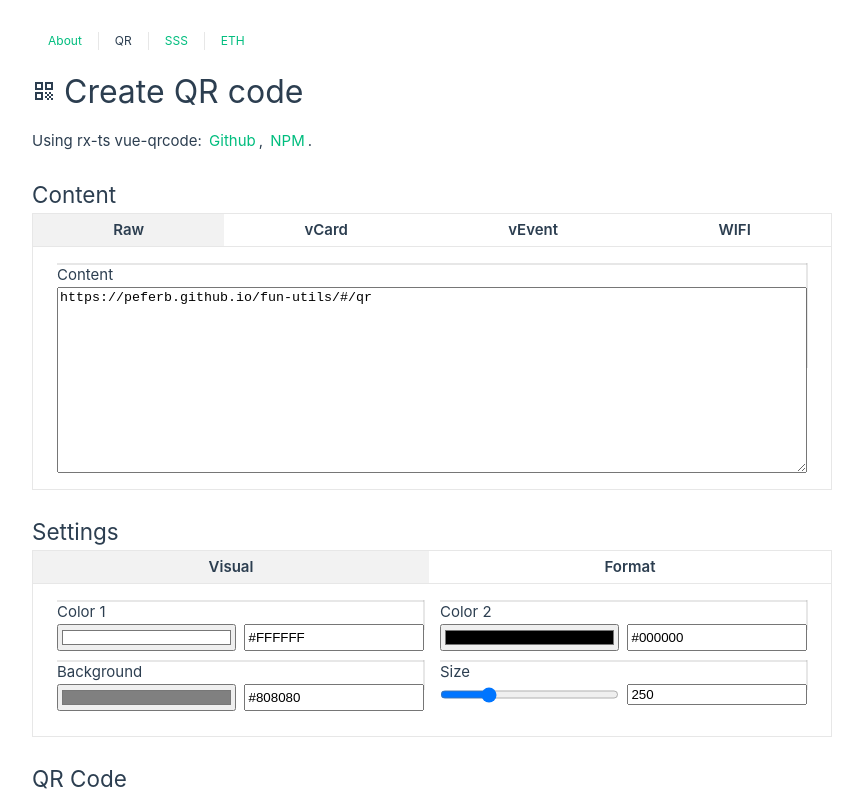
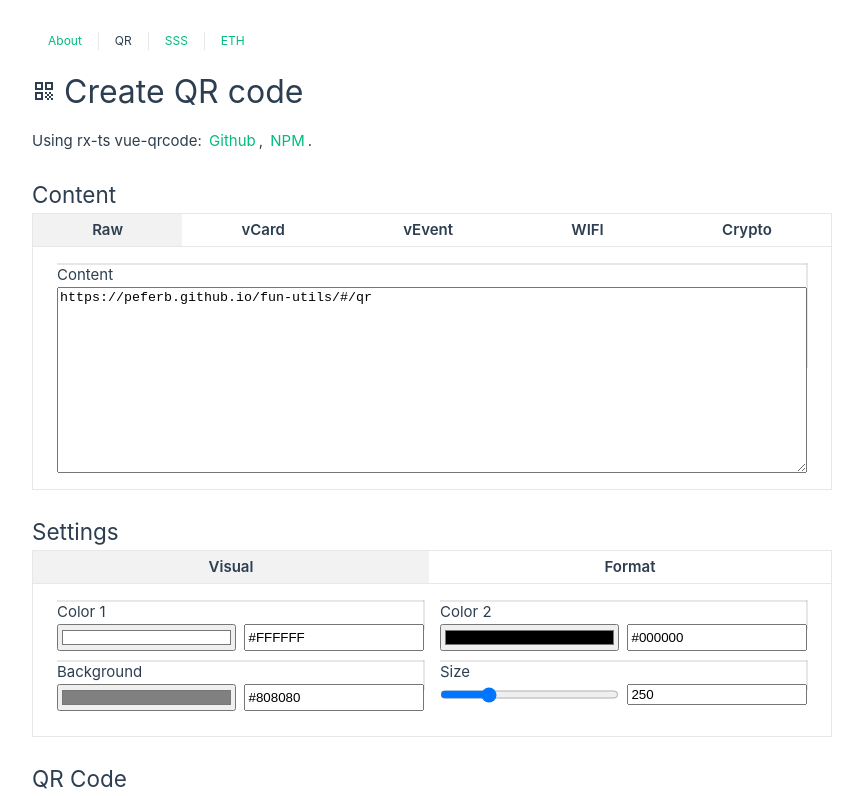
Before and after one commit to peferb/fun-utils, a Vue app: page /#/qr in a window 1280 px wide. Shown: the top 796 px of the page, without its empty margins (0-863 px from the left). Built offline with nearby package versions, Linux system fonts and the light colour scheme.

Commit message:
Group QR form files together

```diff
--- a/src/components/form/QRFormatForm.vue
+++ b/src/components/form/qr/QRFormatForm.vue
@@ -9,8 +9,8 @@
 
 <script setup>
 import {defineModel} from 'vue'
-import ErrorCorrectionLevelSelector from '@/components/form/ErrorCorrectionLevelSelector.vue'
-import FileTypeSelector from '@/components/form/FileTypeSelector.vue'
+import ErrorCorrectionLevelSelector from '@/components/form/qr/ErrorCorrectionLevelSelector.vue'
+import FileTypeSelector from '@/components/form/qr/FileTypeSelector.vue'
 import NumberRange from '@/components/form/NumberRange.vue'
 import Columns from '@/components/Columns.vue'
 
--- a/src/components/form/WIFIForm.vue
+++ b/src/components/form/qr/WIFIForm.vue
@@ -31,7 +31,7 @@
 <script setup>
 import { computed, defineModel, onMounted, watch } from 'vue'
 import Columns from '@/components/Columns.vue'
-import WIFIEncryptionSelector from '@/components/form/WIFIEncryptionSelector.vue'
+import WIFIEncryptionSelector from '@/components/form/qr/WIFIEncryptionSelector.vue'
 import Input from '@/components/form/Input.vue'
 import BaseSelector from '@/components/form/BaseSelector.vue'
 
--- a/src/views/QRView.vue
+++ b/src/views/QRView.vue
@@ -105,13 +105,13 @@ import { computed, inject, ref } from 'vue'
 import PageTitle from '@/components/PageTitle.vue'
 import IconQRCode1 from '@/components/icons/IconQRCode1.vue'
 import VueQrcode from 'vue-qrcode'
-import ContactForm from '@/components/form/ContactForm.vue'
-import QRFormatForm from '@/components/form/QRFormatForm.vue'
+import ContactForm from '@/components/form/qr/ContactForm.vue'
+import QRFormatForm from '@/components/form/qr/QRFormatForm.vue'
 import Tabs from '@/components/Tabs.vue'
 import TextField from '@/components/form/TextField.vue'
-import WIFIForm from '@/components/form/WIFIForm.vue'
-import QRVisualForm from '@/components/form/QRVisualForm.vue'
-import EventForm from '@/components/form/EventForm.vue'
+import WIFIForm from '@/components/form/qr/WIFIForm.vue'
+import QRVisualForm from '@/components/form/qr/QRVisualForm.vue'
+import EventForm from '@/components/form/qr/EventForm.vue'
 
 const errorCorrectionLevel = inject('errorCorrectionLevel')
 const rawInput = ref('https://peferb.github.io/fun-utils/#/qr')
@@ -119,7 +119,7 @@ const vEventOutput = ref()
 const vCardOutput = ref()
 const wifiOutput = ref()
 
-const contentTabs = ref(['Raw', 'vCard', 'vEvent',/* 'Geo', 'Com', */'WIFI'/*, 'Crypto'*/])
+const contentTabs = ref(['Raw', 'vCard', 'vEvent',/* 'Geo', 'Com', */'WIFI', 'Crypto'])
 const selectedContentTab = ref('Raw')
 
 const qrTabs = ref(['Visual', 'Format'])
```
Also changed, not shown: src/components/form/qr/ContactForm.vue (renamed from src/components/form/ContactForm.vue), src/components/form/qr/ErrorCorrectionLevelSelector.vue (renamed from src/components/form/ErrorCorrectionLevelSelector.vue), src/components/form/qr/EventForm.vue (renamed from src/components/form/EventForm.vue), src/components/form/qr/FileTypeSelector.vue (renamed from src/components/form/FileTypeSelector.vue), src/components/form/qr/QRVisualForm.vue (renamed from src/components/form/QRVisualForm.vue), src/components/form/qr/WIFIEncryptionSelector.vue (renamed from src/components/form/WIFIEncryptionSelector.vue).
